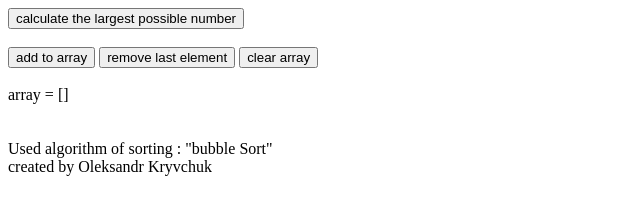
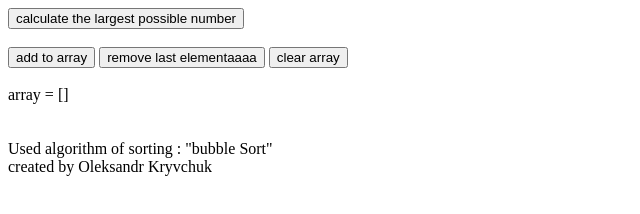
Before and after one commit to SaniaKPI/SaniaKPI.github.io-playtika_test_task, a plain HTML site: page index.html in a window 1280 px wide. Shown: the whole page, without its empty margins (0-640 px from the left). Drawn offline with Linux system fonts and the light colour scheme.

Commit message:
Update index.html

```diff
--- a/index.html
+++ b/index.html
@@ -8,7 +8,7 @@
 	<button id = "calculate">calculate the largest possible number</button>
 	<br><br>
 	<button id = "addToArray">add to array</button>
-	<button id = "removeLast">remove last element</button>
+	<button id = "removeLast">remove last elementаааа</button>
 	<button id = "clearArray">clear array</button>
 	<br><br>
 	<div >array = <span id = "array">[]</span></div>
```
